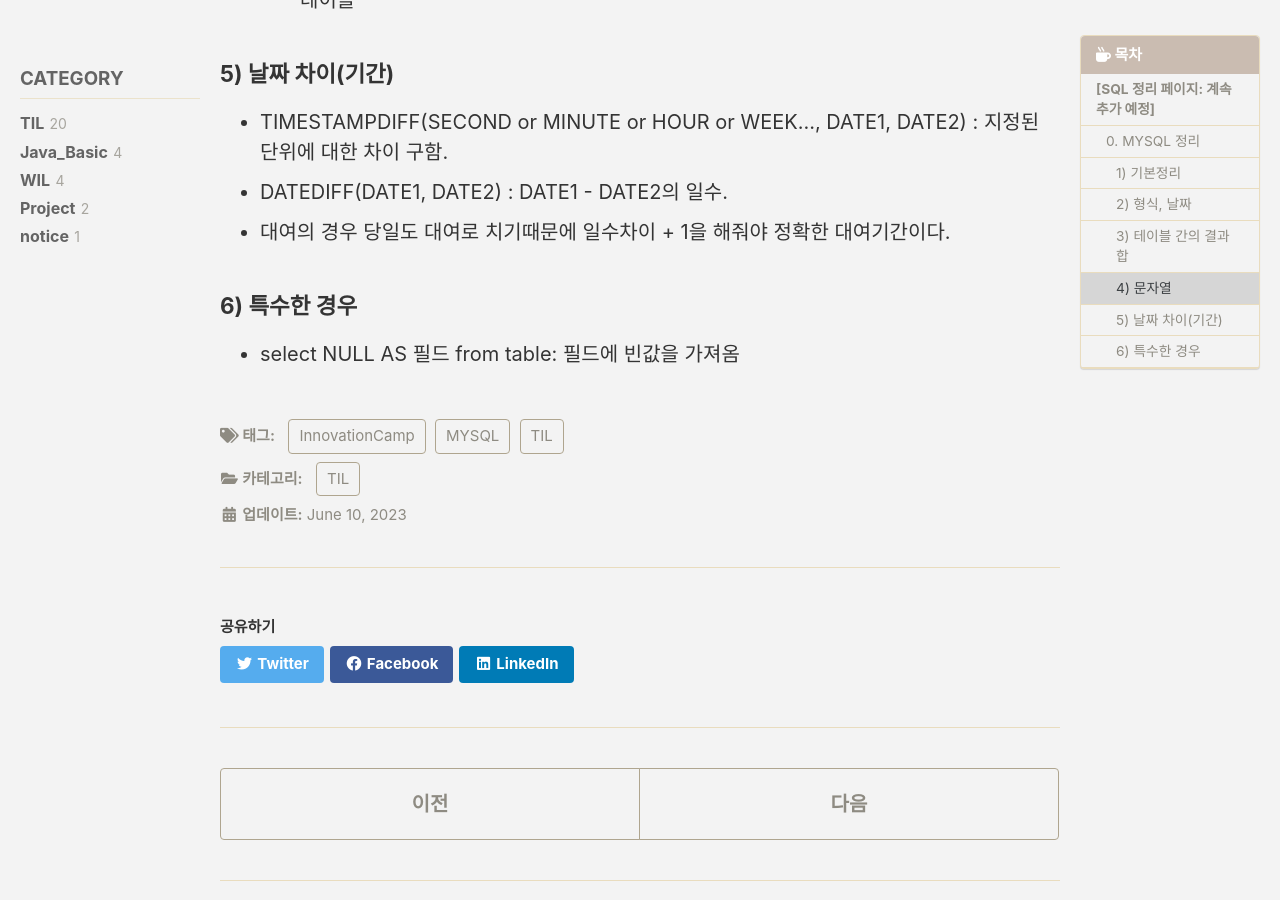
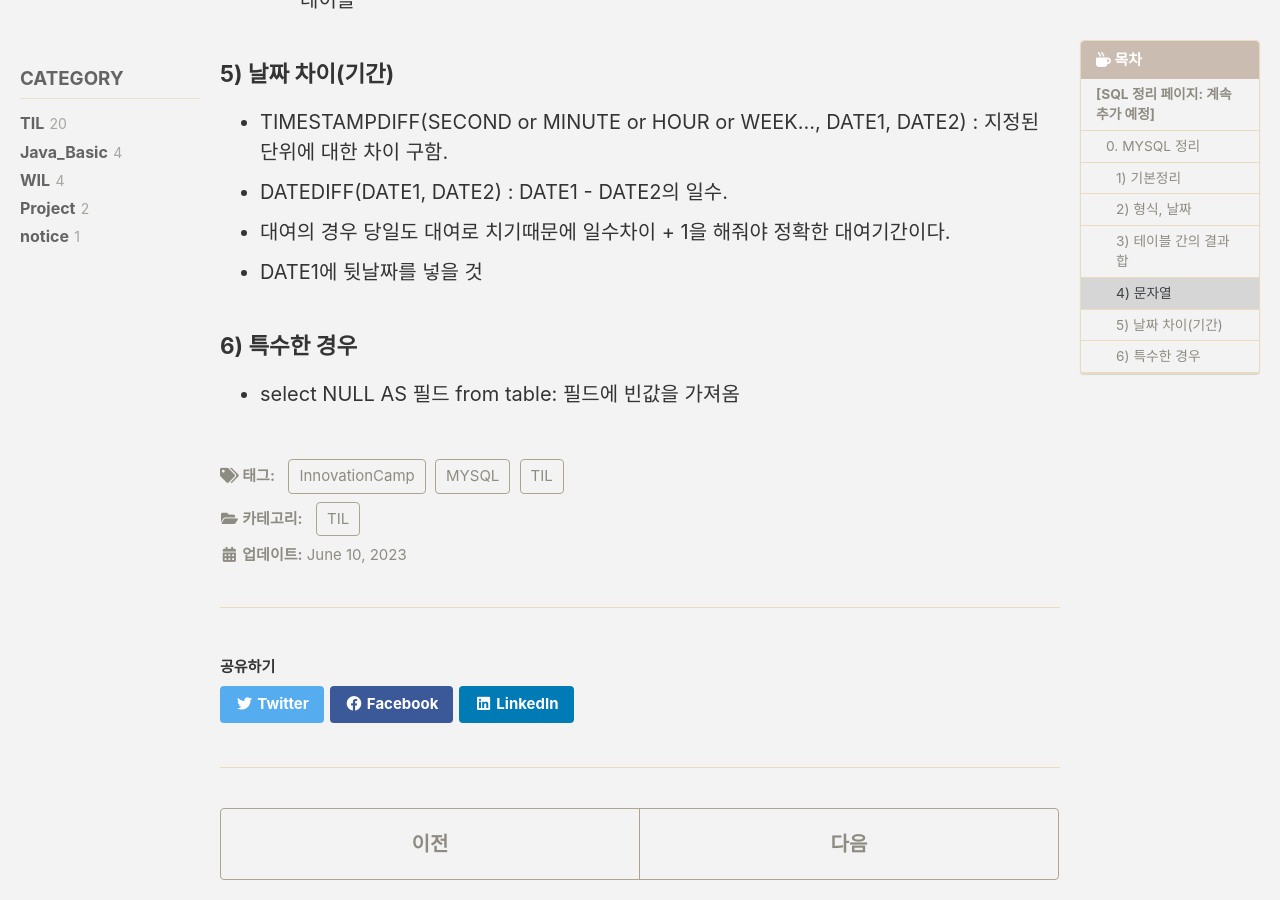
Before and after one commit to YiHwanRyu/YiHwanRyu.github.io, a Jekyll site: the page built from _posts/2023-06-10-TIL008.md, in a window 1280 px wide and 900 px high, scrolled down 2296 px. Built offline with Jekyll 4.4.1, drawn with Linux system fonts in a browser that asks for light colours; cached includes are drawn as plain includes; some web fonts are replaced; comment, search, counter and statistics services are not loaded.

Commit message:
[UPDATE] TIL008 내용 추가

```diff
--- a/_posts/2023-06-10-TIL008.md
+++ b/_posts/2023-06-10-TIL008.md
@@ -86,6 +86,7 @@ Today I Learned, 2023/06/10
   - TIMESTAMPDIFF(SECOND or MINUTE or HOUR or WEEK..., DATE1, DATE2) : 지정된 단위에 대한 차이 구함.
   - DATEDIFF(DATE1, DATE2) : DATE1 - DATE2의 일수.
    - 대여의 경우 당일도 대여로 치기때문에 일수차이 + 1을 해줘야 정확한 대여기간이다.
+   - DATE1에 뒷날짜를 넣을 것
 
 ### 6) 특수한 경우
   - select NULL AS 필드 from table: 필드에 빈값을 가져옴
```
